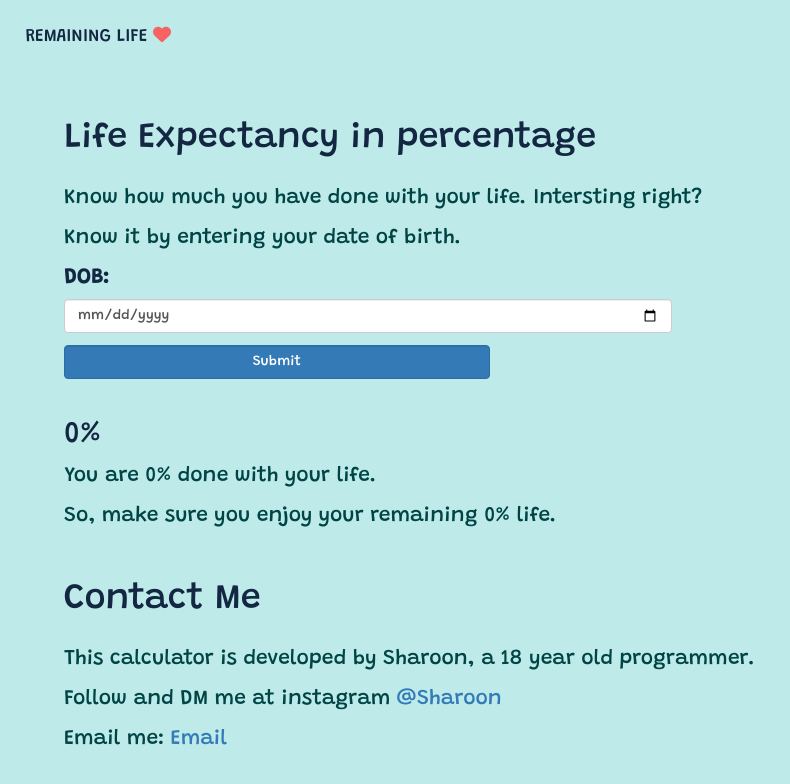
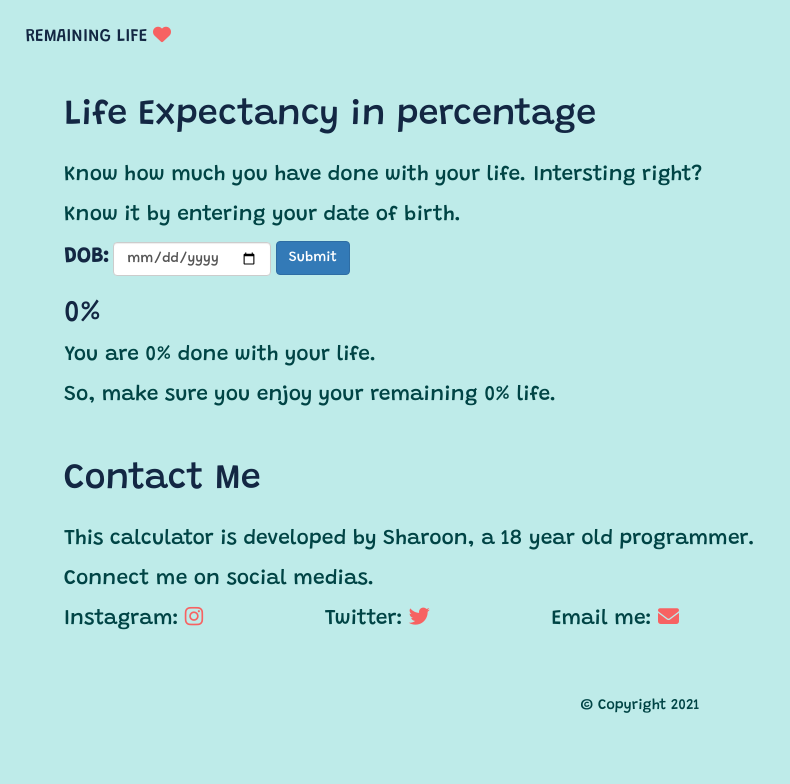
Before and after one commit to SharoonRafeek/RemainingLife, a plain HTML site: page index.html in a window 1280 px wide. Shown: the whole page, without its empty margins (0-790 px from the left). Drawn offline with nearby package versions, Linux system fonts and the light colour scheme.

Commit message:
Changed some looks

```diff
--- a/index.html
+++ b/index.html
@@ -1,48 +1,36 @@
 <!DOCTYPE html>
 <html lang="en">
+
 <head>
   <meta charset="UTF-8" />
   <meta name="viewport" content="width=device-width, initial-scale=1.0" />
   <title>Remaining Life</title>
-    <link
-      rel="stylesheet"
-      href="https://maxcdn.bootstrapcdn.com/bootstrap/3.3.7/css/bootstrap.min.css"
-      integrity="sha384-BVYiiSIFeK1dGmJRAkycuHAHRg32OmUcww7on3RYdg4Va+PmSTsz/K68vbdEjh4u"
-      crossorigin="anonymous"
-    />
-    <link
-      href="https://fonts.googleapis.com/css2?family=Grandstander:wght@500&display=swap"
-      rel="stylesheet"
-    />
+  <link rel="stylesheet" href="https://maxcdn.bootstrapcdn.com/bootstrap/3.3.7/css/bootstrap.min.css"
+    integrity="sha384-BVYiiSIFeK1dGmJRAkycuHAHRg32OmUcww7on3RYdg4Va+PmSTsz/K68vbdEjh4u" crossorigin="anonymous" />
+  <link href="https://fonts.googleapis.com/css2?family=Grandstander:wght@500&display=swap" rel="stylesheet" />
   <script src="https://kit.fontawesome.com/a076d05399.js"></script>
   <link rel="stylesheet" href="style.css" />
 </head>
+
 <body>
+
   <section>
     <h4>REMAINING LIFE <i class="fas fa-heart"></i></h4>
     <div class="introduction margin">
       <h1 class="heading">Life Expectancy in percentage</h1>
-        <p>
-          Know how much you have done with your life. Intersting right?
-        </p>
-        <p>
-          Know it by entering your date of birth.
-        </p>
+      <p>Know how much you have done with your life. Intersting right?</p>
+      <p>Know it by entering your date of birth.</p>
     </div>
   </section>
+
   <section class="margin">
-        <form action="">
     <label for="date">DOB:</label>
-            <input type="date" name="date" id="date" class="form-control date-of-birth">
-            <button type="submit" class="form-control btn-primary submit-button">Submit</button>
-        </form>
-        <br>
-        <h2>
-          0%
-        </h2>
-        <p id="percentage-done">
-          You are 0% done with your life.
-        </p>
+    <input class="form-control" type="date" name="date" id="date">
+
+    <button type="submit" class="btn btn-primary">Submit</button>
+
+    <h2>0%</h2>
+    <p id="percentage-done">You are 0% done with your life.</p>
     <p id="percentage-remaining">
       So, make sure you enjoy your remaining 0% life.
     </p>
@@ -50,18 +38,27 @@
 
   <section class="margin">
     <h1>Contact Me</h1>
+    <p>This calculator is developed by Sharoon, a 18 year old programmer.</p>
     <p>
-        This calculator is developed by Sharoon, a 18 year old programmer.
+      Connect me on social medias.
     </p>
-      <p>
-        Follow and DM me at instagram <a href="https://www.instagram.com/sharoon.rafeek/">@Sharoon</a>
+
+
+    <p class="instagram">Instagram:
+      <a href="https://www.instagram.com/sharoon.rafeek/"><i class="fab fa-instagram"></i></a>
     </p>
-      <p>
-        Email me: <a href="mailto:sharoonshimron@gmail.com">Email</a>
+    <p class="twitter">Twitter:
+      <a href="https://www.twitter.com/sharoon_rafeek/"><i class="fab fa-twitter"></i></a>
     </p>
+    </p>
+    <p class="email">Email me: <a href="mailto:sharoonrafeek@gmail.com"><i class="fas fa-envelope"></i></a></p>
   </section>
 
   <script src="https://ajax.googleapis.com/ajax/libs/jquery/3.5.1/jquery.min.js"></script>
   <script src="working.js"></script>
+  <footer>
+    <p>© Copyright 2021</p>
+  </footer>
 </body>
+
 </html>
--- a/style.css
+++ b/style.css
@@ -3,6 +3,11 @@ body {
     margin: 0;
     color: #132743;
     font-family: 'Grandstander', cursive;
+}
+
+.form-control {
+    width: 13%;
+    display: inline;
 }
 
 h4 {
@@ -41,10 +46,27 @@ i {
 }
 
 h1 {
-    margin-top: 4%;
+    margin-top: 50px;
     margin-bottom: 2%;
 }
 
-.heading {
-    margin-top: 6%
+footer {
+    margin-top: 60px;
+    text-align: center;
+    color: black;
+    font-size: 70%;
 }
+
+a {
+    color: #f76262;
+}
+
+.twitter {
+    float: left;
+    padding-right: 10%;
+}
+
+.instagram {
+    float: left;
+    padding-right: 10%;
+}
```
Lines whose indentation alone changed are shown as unchanged.
